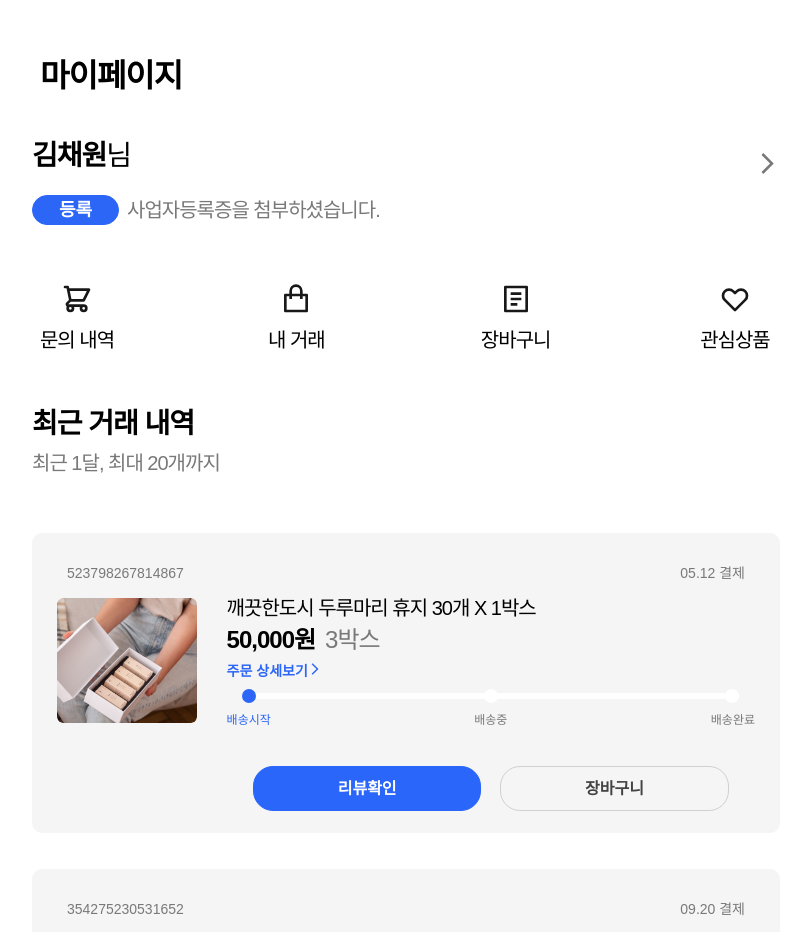
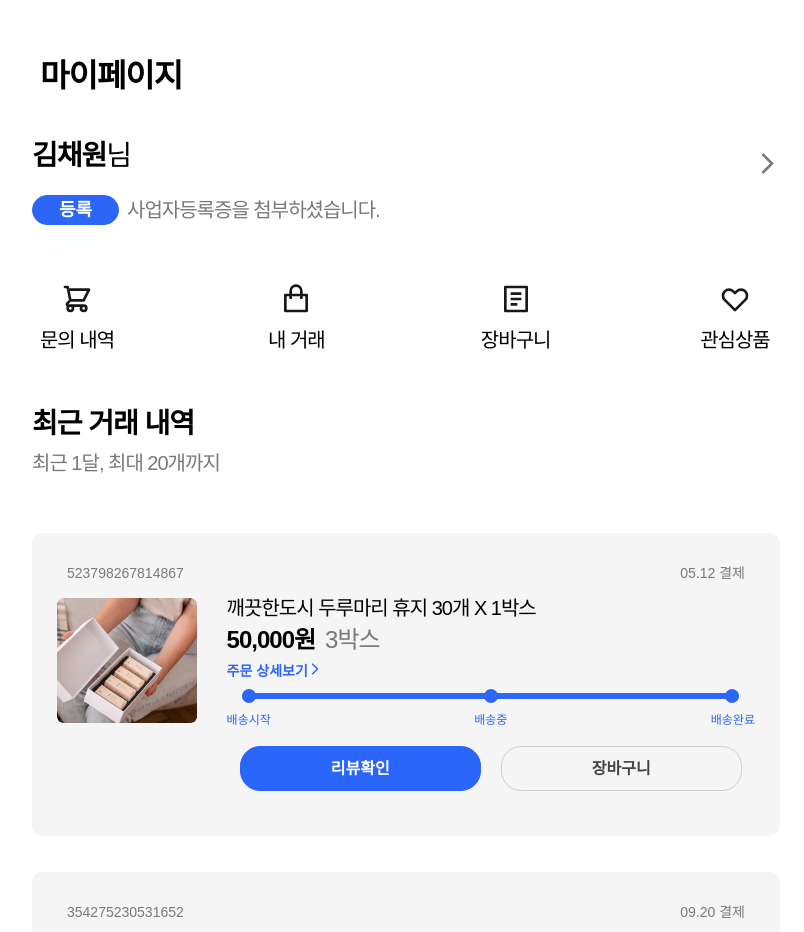
Before and after one commit to FastCampus-Final-Project-bizcurator-1/FinalProject-1-Frontend, a React (Create React App) app: page /mypage in a window 1280 px wide. Shown: the top 932 px of the page, without its empty margins (234-1038 px from the left). Built offline with nearby package versions, Linux system fonts and the light colour scheme.

Commit message:
[FIX] css 수정

```diff
--- a/src/pages/user/mypage/MyPagePaymentHistoryItem.jsx
+++ b/src/pages/user/mypage/MyPagePaymentHistoryItem.jsx
@@ -74,7 +74,13 @@ export default function MyPagePaymentHistoryItem({ paymenthistory }) {
               ''
             ) : (
               <>
-                <PaymentComplete state={state} />
+                {state === '배송완료' ? (
+                  <DeliveryComplete />
+                ) : state === '배송중' ? (
+                  <ShippingInProgress />
+                ) : (
+                  <PaymentComplete state={state} />
+                )}
                 <ButtonContainer>
                   <Button color="#2b66fa">리뷰확인</Button>
                   <Button>장바구니</Button>
@@ -108,25 +114,13 @@ const Container = styled.li`
   ${props => props.theme.variables.flex('column', '', 'flex-start')}
   position: relative;
   width: 100%;
-  height: 300px;
+  height: 100%;
   background-color: #f5f5f5;
   padding: 25px;
   font-size: 14px;
   transition: height 0.2s ease-in;
   border-radius: 10px;
   margin-bottom: 36px;
-
-  @media (max-width: 1024px) {
-    height: 320px;
-  }
-
-  @media (max-width: 768px) {
-    height: 370px;
-  }
-
-  @media (max-width: 480px) {
-    height: 315px;
-  }
 `;
 
 const Column = styled.div`
@@ -135,13 +129,11 @@ const Column = styled.div`
   width: 100%;
   margin: ${props => (props.margin ? props.margin : '')};
 
-  @media (max-width: 480px) {
-  }
+  @
 `;
 
 const Column2 = styled.div`
-  ${props =>
-    props.theme.variables.flex('column', 'space-between', 'flex-start')}
+  ${props => props.theme.variables.flex('column', 'space-between', 'center')}
   position: relative;
   width: 100%;
   margin: ${props => (props.margin ? props.margin : '')};
@@ -298,11 +290,11 @@ const StateContainer = styled.div`
 
 const ButtonContainer = styled.div`
   ${props => props.theme.variables.flex('row', 'space-between', '')}
-  width: 90%;
-  margin: 40px auto;
+  width: 95%;
+  margin: 20px auto;
 
   @media (max-width: 768px) {
-    margin: 20px 30px;
+    margin: 10px 30px;
   }
 `;
 const Button = styled.div`
```
